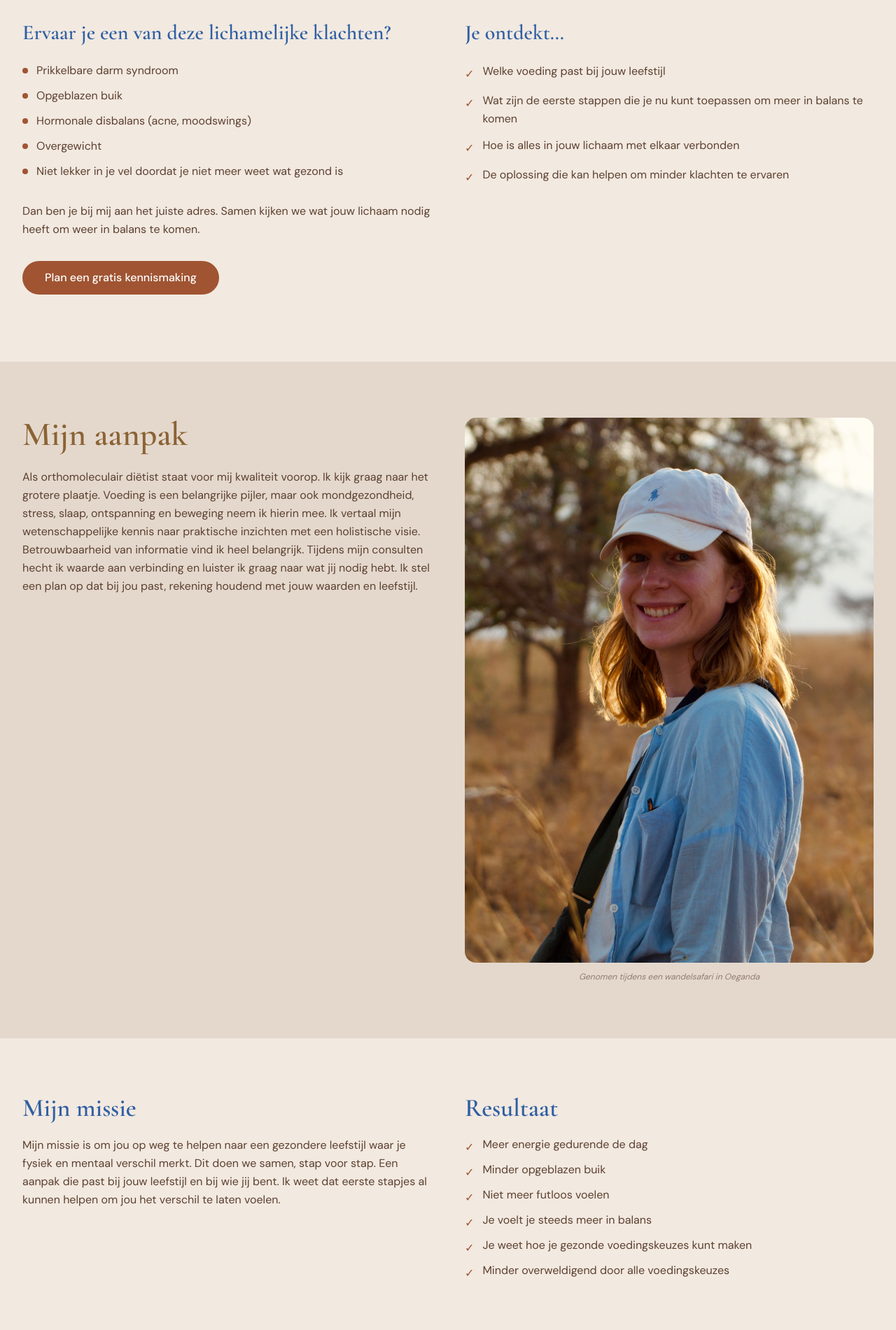
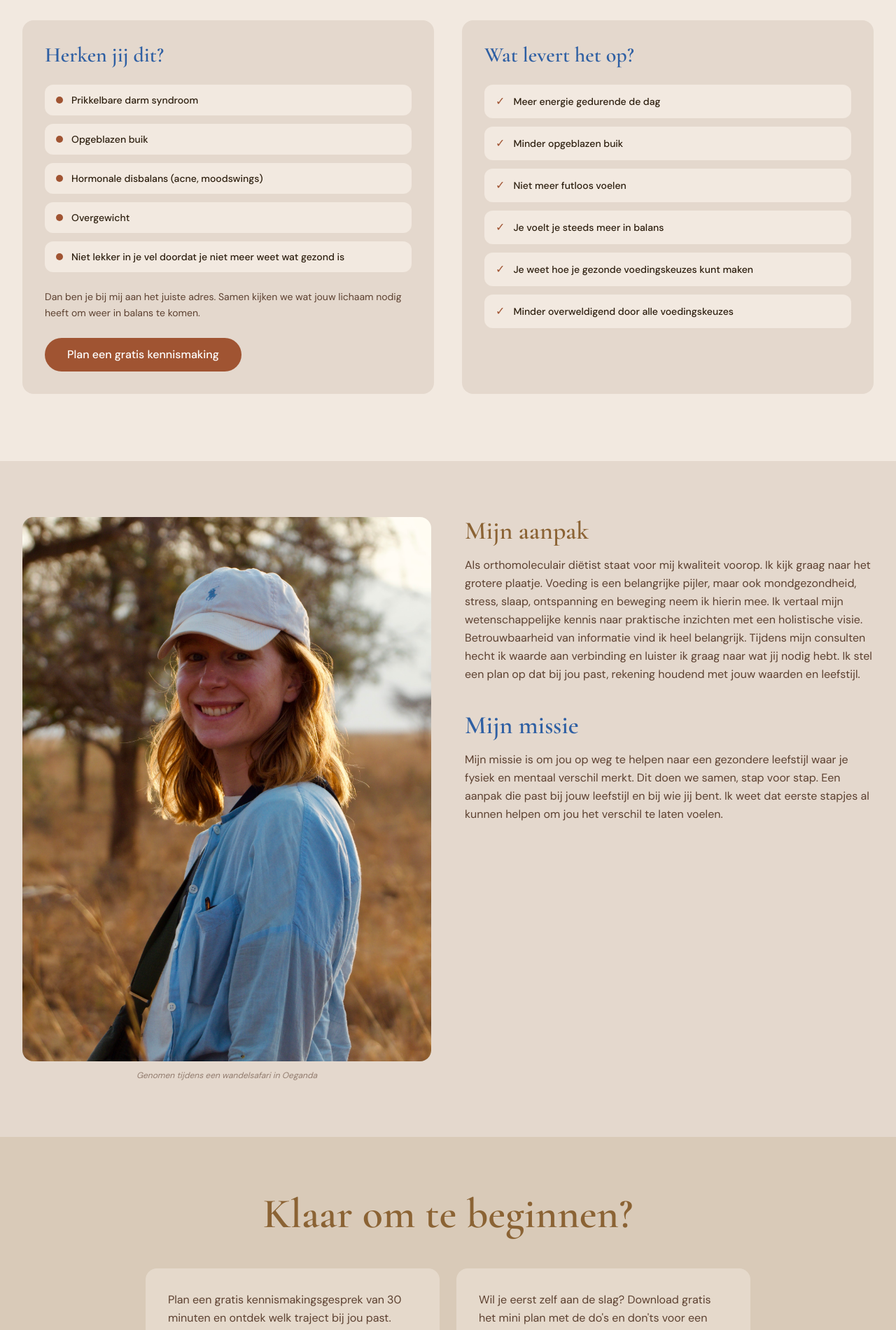
Before and after one commit to annafoods/annafoods, a Next.js app: page /voor-wie in a window 1280 px wide. Shown: the part 300-2201 px from the top of the page at 70% size. Built offline with nearby package versions, Linux system fonts and the light colour scheme.

Commit message:
Voor wie: klachten en resultaat uitgelicht als kaarten, aanpak+missie naast foto

```diff
--- a/app/voor-wie/page.tsx
+++ b/app/voor-wie/page.tsx
@@ -16,13 +16,6 @@ const klachten = [
   'Niet lekker in je vel doordat je niet meer weet wat gezond is',
 ]
 
-const ontdekt = [
-  'Welke voeding past bij jouw leefstijl',
-  'Wat zijn de eerste stappen die je nu kunt toepassen om meer in balans te komen',
-  'Hoe is alles in jouw lichaam met elkaar verbonden',
-  'De oplossing die kan helpen om minder klachten te ervaren',
-]
-
 const resultaten = [
   'Meer energie gedurende de dag',
   'Minder opgeblazen buik',
@@ -35,72 +28,60 @@ const resultaten = [
 export default function VoorWiePage() {
   return (
     <>
-      {/* ── Hero: klachten ── */}
+      {/* ── Hero: klachten + resultaat ── */}
       <section className="bg-beige py-16 lg:py-24">
         <div className="max-w-7xl mx-auto px-4 sm:px-6 lg:px-8">
           <h1 className="font-heading text-[72px] sm:text-[96px] lg:text-[120px] leading-none text-terracotta font-bold mb-10">
             Voor wie
           </h1>
 
-          <div className="grid grid-cols-1 lg:grid-cols-2 gap-12 items-start">
-            <div>
+          <div className="grid grid-cols-1 lg:grid-cols-2 gap-10">
+            {/* Klachten — uitgelicht */}
+            <div className="bg-beige-dark rounded-2xl p-8">
               <h2 className="font-heading text-3xl text-blue-accent font-semibold mb-6">
-                Ervaar je een van deze lichamelijke klachten?
+                Herken jij dit?
               </h2>
-              <ul className="space-y-3 mb-8">
+              <div className="space-y-3">
                 {klachten.map((k) => (
-                  <li key={k} className="flex items-start gap-3 font-body text-text-medium">
-                    <span className="w-2 h-2 rounded-full bg-terracotta mt-2 shrink-0" />
-                    {k}
-                  </li>
+                  <div key={k} className="flex items-center gap-3 bg-beige rounded-xl px-4 py-3">
+                    <span className="w-2.5 h-2.5 rounded-full bg-terracotta shrink-0" />
+                    <span className="font-body text-text-dark font-medium text-sm">{k}</span>
+                  </div>
                 ))}
-              </ul>
-              <p className="font-body text-text-medium leading-relaxed mb-8">
+              </div>
+              <p className="font-body text-text-medium text-sm mt-6 leading-relaxed">
                 Dan ben je bij mij aan het juiste adres. Samen kijken we wat jouw lichaam
                 nodig heeft om weer in balans te komen.
               </p>
-              <Link href="/contact" className="btn-terracotta">
+              <Link href="/contact" className="btn-terracotta mt-6 inline-block">
                 Plan een gratis kennismaking
               </Link>
             </div>
 
-            <div>
+            {/* Resultaat */}
+            <div className="bg-beige-dark rounded-2xl p-8">
               <h2 className="font-heading text-3xl text-blue-accent font-semibold mb-6">
-                Je ontdekt…
+                Wat levert het op?
               </h2>
-              <ul className="space-y-3">
-                {ontdekt.map((item) => (
-                  <li key={item} className="flex items-start gap-3 font-body text-text-medium leading-relaxed">
-                    <span className="text-terracotta mt-1 shrink-0">✓</span>
-                    {item}
-                  </li>
+              <div className="space-y-3">
+                {resultaten.map((r) => (
+                  <div key={r} className="flex items-center gap-3 bg-beige rounded-xl px-4 py-3">
+                    <span className="text-terracotta shrink-0">✓</span>
+                    <span className="font-body text-text-dark font-medium text-sm">{r}</span>
+                  </div>
                 ))}
-              </ul>
+              </div>
             </div>
           </div>
         </div>
       </section>
 
-      {/* ── Mijn aanpak + foto ── */}
+      {/* ── Mijn aanpak + missie + foto ── */}
       <section className="bg-beige-dark py-14 lg:py-20">
         <div className="max-w-7xl mx-auto px-4 sm:px-6 lg:px-8">
           <div className="grid grid-cols-1 lg:grid-cols-2 gap-12 items-start">
-            <div>
-              <h2 className="font-heading text-4xl sm:text-5xl text-brown-gold font-semibold mb-6">
-                Mijn aanpak
-              </h2>
-              <p className="font-body text-text-medium leading-relaxed">
-                Als orthomoleculair diëtist staat voor mij kwaliteit voorop. Ik kijk graag naar het
-                grotere plaatje. Voeding is een belangrijke pijler, maar ook mondgezondheid, stress,
-                slaap, ontspanning en beweging neem ik hierin mee. Ik vertaal mijn wetenschappelijke
-                kennis naar praktische inzichten met een holistische visie. Betrouwbaarheid van
-                informatie vind ik heel belangrijk. Tijdens mijn consulten hecht ik waarde aan
-                verbinding en luister ik graag naar wat jij nodig hebt. Ik stel een plan op dat bij
-                jou past, rekening houdend met jouw waarden en leefstijl.
-              </p>
-            </div>
 
-            {/* Foto volledig zichtbaar + onderschrift */}
+            {/* Foto */}
             <div>
               <div className="rounded-2xl overflow-hidden">
                 <Image
@@ -115,16 +96,26 @@ export default function VoorWiePage() {
                 Genomen tijdens een wandelsafari in Oeganda
               </p>
             </div>
+
+            {/* Aanpak + missie */}
+            <div className="space-y-10">
+              <div>
+                <h2 className="font-heading text-4xl text-brown-gold font-semibold mb-4">
+                  Mijn aanpak
+                </h2>
+                <p className="font-body text-text-medium leading-relaxed">
+                  Als orthomoleculair diëtist staat voor mij kwaliteit voorop. Ik kijk graag naar het
+                  grotere plaatje. Voeding is een belangrijke pijler, maar ook mondgezondheid, stress,
+                  slaap, ontspanning en beweging neem ik hierin mee. Ik vertaal mijn wetenschappelijke
+                  kennis naar praktische inzichten met een holistische visie. Betrouwbaarheid van
+                  informatie vind ik heel belangrijk. Tijdens mijn consulten hecht ik waarde aan
+                  verbinding en luister ik graag naar wat jij nodig hebt. Ik stel een plan op dat bij
+                  jou past, rekening houdend met jouw waarden en leefstijl.
+                </p>
               </div>
-        </div>
-      </section>
 
-      {/* ── Missie + Resultaat ── */}
-      <section className="bg-beige py-14 lg:py-20">
-        <div className="max-w-7xl mx-auto px-4 sm:px-6 lg:px-8">
-          <div className="grid grid-cols-1 lg:grid-cols-2 gap-12">
               <div>
-              <h2 className="font-heading text-4xl text-blue-accent font-semibold mb-5">
+                <h2 className="font-heading text-4xl text-blue-accent font-semibold mb-4">
                   Mijn missie
                 </h2>
                 <p className="font-body text-text-medium leading-relaxed">
@@ -134,20 +125,8 @@ export default function VoorWiePage() {
                   kunnen helpen om jou het verschil te laten voelen.
                 </p>
               </div>
+            </div>
 
-            <div>
-              <h2 className="font-heading text-4xl text-blue-accent font-semibold mb-5">
-                Resultaat
-              </h2>
-              <ul className="space-y-2">
-                {resultaten.map((r) => (
-                  <li key={r} className="flex items-start gap-3 font-body text-text-medium">
-                    <span className="text-terracotta mt-1 shrink-0">✓</span>
-                    {r}
-                  </li>
-                ))}
-              </ul>
-            </div>
           </div>
         </div>
       </section>
```
Lines whose indentation alone changed are shown as unchanged.
